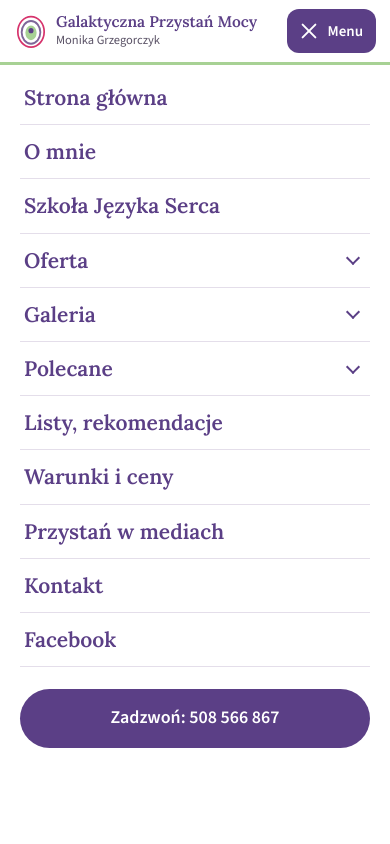
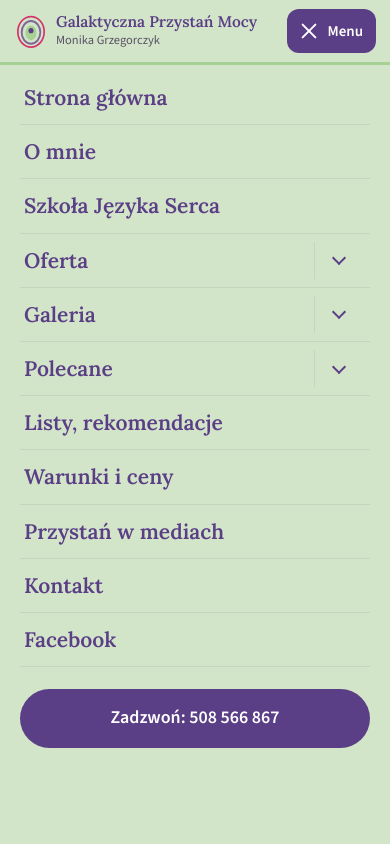
Before and after one commit to Disaster26/galaktycznaprzystan-koncept, a plain HTML site: page index.html in a window 390 px wide. Both pictures are taken after a click on the button "Menu". Shown: the top 844 px of the page. Drawn offline with Linux system fonts and the light colour scheme.

Commit message:
Rozmowa 12.11: tlo w stonowanej zieleni, Oferta/Galeria/Polecane jako link do opisu ogolnego + strzalka rozwijania, ochrona zdjec przed przeciaganiem
Co-Authored-By: Claude Opus 5.5 <noreply@anthropic.com>

```diff
--- a/app.js
+++ b/app.js
@@ -7,7 +7,7 @@
   /* menu mobilne */
   var pody = [].slice.call(menu.querySelectorAll('.pod-btn'));
   function zwinPody(oprocz) {
-    pody.forEach(function (b) { if (b !== oprocz) b.setAttribute('aria-expanded', 'false'); });
+    pody.forEach(function (b) { if (b !== oprocz) { b.setAttribute('aria-expanded', 'false'); b.closest('.pod').classList.remove('otwarte'); } });
   }
   function zamknij() {
     menu.classList.remove('otw');
@@ -31,12 +31,19 @@
       var otw = b.getAttribute('aria-expanded') !== 'true';
       zwinPody(b);
       b.setAttribute('aria-expanded', String(otw));
+      b.closest('.pod').classList.toggle('otwarte', otw);
       /* po najechaniu myszą podmenu już jest widoczne - kliknięcie nie powinno go chować */
-      if (!otw && !menu.classList.contains('otw') && b.parentNode.matches(':hover') && window.matchMedia('(hover:hover)').matches) b.setAttribute('aria-expanded', 'true');
+      if (!otw && !menu.classList.contains('otw') && b.closest('.pod').matches(':hover') && window.matchMedia('(hover:hover)').matches) { b.setAttribute('aria-expanded', 'true'); b.closest('.pod').classList.add('otwarte'); }
     });
   });
   document.addEventListener('click', function (e) { if (!menu.classList.contains('otw') && !e.target.closest('.pod')) zwinPody(); });
-  menu.addEventListener('click', function (e) { if (e.target.closest('a')) { zamknij(); } });
+  menu.addEventListener('click', function (e) {
+    var a = e.target.closest('a');
+    if (!a) return;
+    zamknij();
+    /* po wyborze pozycji podmenu chowamy je (fokus nie trzyma go otwartego) */
+    if (a.closest('.pod')) a.blur();
+  });
   document.addEventListener('keydown', function (e) {
     if (e.key !== 'Escape') return;
     if (menu.classList.contains('otw')) { zamknij(); burger.focus(); return; }
@@ -150,6 +157,10 @@
     window.addEventListener('resize', odswiez);
   });
 
+  /* zdjęcia: bez menu kontekstowego i przeciągania (utrudnia kopiowanie) */
+  document.addEventListener('contextmenu', function (e) { if (e.target.closest('img, picture, .fotki, .rys')) e.preventDefault(); });
+  document.addEventListener('dragstart', function (e) { if (e.target.tagName === 'IMG') e.preventDefault(); });
+
   /* formularz pokazowy */
   var form = document.getElementById('form');
   form.addEventListener('submit', function (e) {
--- a/index.html
+++ b/index.html
@@ -40,7 +40,7 @@
       <li class="ma"><a href="#o-mnie">O mnie</a></li>
       <li class="ma"><a href="#szkola">Szkoła Języka Serca</a></li>
       <li class="ma pod">
-        <button class="pod-btn" type="button" aria-expanded="false" aria-controls="pod-oferta">Oferta<i class="strz" aria-hidden="true"></i></button>
+        <div class="pod-glowa"><a class="pod-a" href="#sesje">Oferta</a><button class="pod-btn" type="button" aria-expanded="false" aria-controls="pod-oferta" aria-label="Rozwiń listę: Oferta"><i class="strz" aria-hidden="true"></i></button></div>
         <ul class="pod-lista" id="pod-oferta">
           <li><a href="#szamanskie">Prowadzenie szamańskie</a></li>
           <li><a href="#bioenergoterapia">Uzdrawianie energią z przestrzeni serca</a></li>
@@ -51,7 +51,7 @@
         </ul>
       </li>
       <li class="ma pod">
-        <button class="pod-btn" type="button" aria-expanded="false" aria-controls="pod-galeria">Galeria<i class="strz" aria-hidden="true"></i></button>
+        <div class="pod-glowa"><a class="pod-a" href="#aura">Galeria</a><button class="pod-btn" type="button" aria-expanded="false" aria-controls="pod-galeria" aria-label="Rozwiń listę: Galeria"><i class="strz" aria-hidden="true"></i></button></div>
         <ul class="pod-lista" id="pod-galeria">
           <li><a href="#aura">Rysunki aury</a></li>
           <li><a href="#spotkania">Wykłady, warsztaty, spotkania</a></li>
@@ -59,7 +59,7 @@
         </ul>
       </li>
       <li class="ma pod">
-        <button class="pod-btn" type="button" aria-expanded="false" aria-controls="pod-polecane">Polecane<i class="strz" aria-hidden="true"></i></button>
+        <div class="pod-glowa"><a class="pod-a" href="https://www.galaktycznaprzystan.pl/literaturaciekawe-linki/" target="_blank" rel="noopener">Polecane</a><button class="pod-btn" type="button" aria-expanded="false" aria-controls="pod-polecane" aria-label="Rozwiń listę: Polecane"><i class="strz" aria-hidden="true"></i></button></div>
         <ul class="pod-lista" id="pod-polecane">
           <li><a href="https://www.galaktycznaprzystan.pl/literaturaciekawe-linki/muzyka-inspiracji/" target="_blank" rel="noopener">Muzyka inspiracji</a></li>
           <li><a href="https://www.galaktycznaprzystan.pl/literaturaciekawe-linki/filmy-inspiracji/" target="_blank" rel="noopener">Filmy inspiracji</a></li>
--- a/style.css
+++ b/style.css
@@ -6,7 +6,7 @@
 @font-face{font-family:"Source Sans 3";font-style:normal;font-weight:400 700;font-display:swap;src:url(fonts/ss3-latin.woff2) format("woff2");unicode-range:U+0000-00FF,U+0131,U+0152-0153,U+02BB-02BC,U+02C6,U+02DA,U+02DC,U+0304,U+0308,U+0329,U+2000-206F,U+20AC,U+2122,U+2191,U+2193,U+2212,U+2215,U+FEFF,U+FFFD}
 
 :root{
-  --bg:#fff;--bg2:#F2F7EF;--ink:#2A2336;--ink2:#5A5266;--line:#E4DEEA;
+  --bg:#D3E5C9;--bg2:#C3DAB6;--karta:#fff;--ink:#2A2336;--ink2:#5A5266;--line:#C6D6BC;
   --fiolet:#5B3F86;--fiolet-h:#4A3270;--fiolet-b:#7F6699;--zielen:#A7D194;--zielen-h:#96C580;--zielen-d:#3F6B4F;
   --noc:#2E2148;--noc2:#3A2B58;--magenta:#D6336C;
   --serif:Lora,Georgia,"Times New Roman",serif;--sans:"Source Sans 3",system-ui,-apple-system,"Segoe UI",sans-serif;
@@ -15,7 +15,7 @@
 *,*::before,*::after{box-sizing:border-box}
 html{scroll-behavior:smooth;scroll-padding-top:calc(var(--hh) + 8px);-webkit-text-size-adjust:100%}
 body{margin:0;background:var(--bg);color:var(--ink);font:400 17px/1.6 var(--sans);overflow-x:hidden}
-img{display:block;max-width:100%;height:auto}
+img{display:block;max-width:100%;height:auto;-webkit-user-drag:none;user-select:none;-webkit-touch-callout:none}
 a{color:var(--fiolet)}
 h1,h2,h3{font-family:var(--serif);font-weight:600;line-height:1.18;margin:0;color:var(--fiolet);letter-spacing:-.005em}
 h2{font-size:clamp(28px,3.4vw,42px)}
@@ -27,7 +27,7 @@ p{margin:0 0 .9em}
 :focus-visible{outline:2px solid var(--fiolet);outline-offset:3px}
 
 /* nagłówek: biały pas z marką + fioletowy pas menu z rozwijanymi podmenu */
-.top{position:sticky;top:0;z-index:50;background:#fff;transition:box-shadow .2s;padding-bottom:calc(var(--hm) + 3px)}
+.top{position:sticky;top:0;z-index:50;background:var(--bg);transition:box-shadow .2s;padding-bottom:calc(var(--hm) + 3px)}
 .top.cien{box-shadow:0 6px 18px -12px rgba(46,33,72,.45)}
 .top-in{height:var(--hr);width:min(1280px,100% - 32px);margin:0 auto;display:flex;align-items:center;gap:20px}
 .marka{display:flex;align-items:center;gap:10px;text-decoration:none;color:var(--fiolet);min-width:0;margin-right:auto}
@@ -44,19 +44,22 @@ p{margin:0 0 .9em}
 .menu{position:absolute;left:0;right:0;top:var(--hr);height:var(--hm);background:var(--fiolet);border-bottom:3px solid var(--zielen)}
 .menu-lista{list-style:none;margin:0 auto;padding:0;height:100%;width:min(1280px,100% - 32px);display:flex;align-items:stretch;justify-content:space-between}
 .ma{position:relative;display:flex}
-.ma>a,.pod-btn{display:flex;align-items:center;gap:7px;color:#fff;text-decoration:none;font:600 15.5px/1.2 var(--sans);padding:0 10px;white-space:nowrap;background:none;border:0;cursor:pointer;position:relative}
-.ma>a::after,.pod-btn::after{content:"";position:absolute;left:10px;right:10px;bottom:0;height:4px;border-radius:4px 4px 0 0;background:var(--zielen);transform:scaleX(0);transition:transform .18s}
-.ma>a:hover,.pod-btn:hover,.pod:hover>.pod-btn,.pod-btn[aria-expanded="true"]{background:rgba(255,255,255,.12)}
-.ma>a:hover::after,.pod-btn:hover::after,.ma>a.akt::after,.pod.akt>.pod-btn::after{transform:none}
-.ma>a.akt,.pod.akt>.pod-btn{background:rgba(255,255,255,.16)}
+.pod-glowa{display:flex;align-items:stretch}
+.ma>a,.pod-a,.pod-btn{display:flex;align-items:center;gap:7px;color:#fff;text-decoration:none;font:600 15.5px/1.2 var(--sans);padding:0 10px;white-space:nowrap;background:none;border:0;cursor:pointer;position:relative}
+.ma>a::after,.pod-a::after{content:"";position:absolute;left:10px;right:10px;bottom:0;height:4px;border-radius:4px 4px 0 0;background:var(--zielen);transform:scaleX(0);transition:transform .18s}
+.ma>a:hover,.pod:hover>.pod-glowa,.pod-glowa:has(.pod-btn[aria-expanded="true"]){background:rgba(255,255,255,.12)}
+.pod-a{padding-right:2px}
+.pod-btn{padding:0 10px 0 6px}
+.ma>a:hover::after,.pod-a:hover::after,.ma>a.akt::after,.pod.akt .pod-a::after{transform:none}
+.ma>a.akt,.pod.akt>.pod-glowa{background:rgba(255,255,255,.16)}
 .strz{width:7px;height:7px;border-right:2px solid currentColor;border-bottom:2px solid currentColor;transform:translateY(-2px) rotate(45deg);transition:transform .18s;flex:none}
 .pod-btn[aria-expanded="true"] .strz{transform:translateY(1px) rotate(-135deg)}
 .pod-lista{list-style:none;margin:3px 0 0;padding:8px 0;position:absolute;top:100%;left:0;min-width:300px;max-width:380px;background:#fff;border-top:3px solid var(--zielen);border-radius:0 0 12px 12px;box-shadow:0 18px 36px -14px rgba(46,33,72,.45);opacity:0;visibility:hidden;transform:translateY(-4px);transition:opacity .15s,transform .15s,visibility 0s .15s}
 .pod-lista::before{content:"";position:absolute;left:0;right:0;top:-8px;height:8px}
-.pod:hover>.pod-lista,.pod:focus-within>.pod-lista,.pod-btn[aria-expanded="true"]+.pod-lista{opacity:1;visibility:visible;transform:none;transition:opacity .15s,transform .15s}
+.pod:hover>.pod-lista,.pod:focus-within>.pod-lista,.pod-glowa:has(.pod-btn[aria-expanded="true"])+.pod-lista,.pod.otwarte>.pod-lista{opacity:1;visibility:visible;transform:none;transition:opacity .15s,transform .15s}
 .pod-lista a{display:block;color:var(--ink);text-decoration:none;font-size:16px;line-height:1.35;padding:10px 20px 10px 34px;position:relative}
 .pod-lista a::before{content:"";position:absolute;left:16px;top:16px;width:7px;height:7px;border-radius:50%;border:2px solid var(--fiolet-b)}
-.pod-lista a:hover,.pod-lista a.akt{background:var(--bg2);color:var(--fiolet)}
+.pod-lista a:hover,.pod-lista a.akt{background:#EEF5EA;color:var(--fiolet)}
 .pod-lista a.akt::before{background:var(--zielen);border-color:var(--zielen-d)}
 .tylko-mob{display:none!important}
 .menu .menu-tel{display:none}
@@ -221,13 +224,13 @@ p{margin:0 0 .9em}
 .form-info{margin:0;color:var(--zielen-d);font-weight:600}
 
 /* stopka */
-.stopka{background:#F6F3FA;color:#4B4458;padding:56px 0 26px;border-top:1px solid var(--line)}
+.stopka{background:#B9D2AB;color:#3A3446;padding:56px 0 26px;border-top:1px solid var(--line)}
 .stopka-in{display:grid;grid-template-columns:minmax(0,5fr) minmax(0,3fr) minmax(0,3fr);gap:36px}
 .s-marka p{font-size:15px;margin:16px 0 0;max-width:380px}
 .s-kol h3{font-family:var(--sans);font-size:15px;font-weight:600;color:var(--ink);margin:0 0 10px}
-.s-kol a{display:block;color:#4B4458;text-decoration:none;font-size:15.5px;padding:4px 0;word-break:break-word}
+.s-kol a{display:block;color:#3A3446;text-decoration:none;font-size:15.5px;padding:4px 0;word-break:break-word}
 .s-kol a:hover{color:var(--fiolet)}
-.stopka-dol{display:flex;justify-content:space-between;align-items:center;gap:14px 24px;flex-wrap:wrap;margin-top:40px;padding-top:20px;border-top:1px solid #E1D9EA;font-size:14.5px}
+.stopka-dol{display:flex;justify-content:space-between;align-items:center;gap:14px 24px;flex-wrap:wrap;margin-top:40px;padding-top:20px;border-top:1px solid rgba(58,52,70,.18);font-size:14.5px}
 .stopka-dol a{color:inherit}
 
 /* pasek mobilny */
@@ -247,18 +250,23 @@ p{margin:0 0 .9em}
   .burger[aria-expanded="true"] .burger-k span:nth-child(1){transform:translateY(7px) rotate(45deg)}
   .burger[aria-expanded="true"] .burger-k span:nth-child(2){opacity:0}
   .burger[aria-expanded="true"] .burger-k span:nth-child(3){transform:translateY(-7px) rotate(-45deg)}
-  .menu.otw{display:block;position:fixed;top:var(--hh);left:0;right:0;bottom:0;height:auto;background:#fff;padding:6px 20px 28px;overflow-y:auto;border:0}
+  .menu.otw{display:block;position:fixed;top:var(--hh);left:0;right:0;bottom:0;height:auto;background:var(--bg);padding:6px 20px 28px;overflow-y:auto;border:0}
   .menu.otw .menu-lista{display:block;width:auto;height:auto}
   .menu.otw .tylko-mob{display:block!important}
   .menu.otw .ma{display:block;border-bottom:1px solid var(--line)}
-  .menu.otw .ma>a,.menu.otw .pod-btn{width:100%;justify-content:space-between;font-family:var(--serif);font-size:21px;font-weight:600;color:var(--fiolet);padding:14px 4px;background:none;text-align:left}
-  .menu.otw .ma>a::after,.menu.otw .pod-btn::after{display:none}
+  .menu.otw .pod-glowa{justify-content:space-between}
+  .menu.otw .pod-a{flex:1}
+  .menu.otw .pod-btn{width:56px;justify-content:center;flex:none;border-left:1px solid var(--line);margin:8px 0;padding:0}
+  .menu.otw .ma>a,.menu.otw .pod-a{width:100%;justify-content:space-between;font-family:var(--serif);font-size:21px;font-weight:600;color:var(--fiolet);padding:14px 4px;background:none;text-align:left}
+  .menu.otw .pod-btn{color:var(--fiolet);background:none}
+  .menu.otw .pod:hover>.pod-glowa,.menu.otw .pod-glowa{background:none}
+  .menu.otw .ma>a::after,.menu.otw .pod-a::after{display:none}
   .menu.otw .ma>a.akt{background:none;justify-content:flex-start}
-  .menu.otw .ma>a.akt::before{content:"";display:inline-block;width:9px;height:9px;border-radius:50%;background:var(--zielen);box-shadow:0 0 0 3px #fff,0 0 0 5px var(--fiolet-b);margin:0 14px 3px 2px}
+  .menu.otw .ma>a.akt::before{content:"";display:inline-block;width:9px;height:9px;border-radius:50%;background:var(--zielen);box-shadow:0 0 0 3px var(--bg),0 0 0 5px var(--fiolet-b);margin:0 14px 3px 2px}
   .menu.otw .strz{width:10px;height:10px;margin-right:8px}
-  .menu.otw .pod-lista{position:static;opacity:1;visibility:visible;transform:none;display:none;box-shadow:none;border:0;border-left:3px solid var(--zielen);border-radius:0;min-width:0;max-width:none;margin:0 0 14px 4px;padding:2px 0;background:var(--bg2);transition:none}
+  .menu.otw .pod-lista{position:static;opacity:1;visibility:visible;transform:none;display:none;box-shadow:none;border:0;border-left:3px solid var(--fiolet-b);border-radius:0;min-width:0;max-width:none;margin:0 0 14px 4px;padding:2px 0;background:#fff;transition:none}
   .menu.otw .pod:hover>.pod-lista,.menu.otw .pod:focus-within>.pod-lista{display:none}
-  .menu.otw .pod-btn[aria-expanded="true"]+.pod-lista{display:block}
+  .menu.otw .pod.otwarte>.pod-lista{display:block}
   .menu.otw .pod-lista a{font-size:17px;padding:11px 14px 11px 34px}
   .menu.otw .pod-lista a::before{top:18px}
   .menu.otw .menu-tel{display:block;margin-top:22px;border:0;background:var(--fiolet);color:#fff;text-align:center;border-radius:999px;font-family:var(--sans);font-size:18px;font-weight:600;padding:15px;text-decoration:none}
@@ -281,7 +289,7 @@ p{margin:0 0 .9em}
   .burger{margin-left:auto}
   .hero-tel{display:block}
   /* hero: zdjęcie nad tekstem, całość = jeden ekran */
-  .hero{display:flex;flex-direction:column;align-items:stretch;background:#fff;height:calc(100svh - var(--hh));min-height:540px}
+  .hero{display:flex;flex-direction:column;align-items:stretch;background:var(--bg);height:calc(100svh - var(--hh));min-height:540px}
   .hero-foto{position:relative;inset:auto;flex:1 1 auto;min-height:150px}
   .hero-foto::after{display:none}
   .hero-foto>picture img{object-position:50% 50%}
@@ -321,7 +329,7 @@ p{margin:0 0 .9em}
   .stopka{padding:44px 0 96px}
   .stopka-in{grid-template-columns:minmax(0,1fr) minmax(0,1fr);gap:28px 20px}
   .s-marka{grid-column:1/-1}
-  .mob{display:grid;grid-template-columns:1fr 1.4fr;gap:10px;position:fixed;left:0;right:0;bottom:0;z-index:40;padding:10px 14px calc(10px + env(safe-area-inset-bottom));background:rgba(255,255,255,.97);border-top:1px solid var(--line);transform:translateY(110%);transition:transform .25s}
+  .mob{display:grid;grid-template-columns:1fr 1.4fr;gap:10px;position:fixed;left:0;right:0;bottom:0;z-index:40;padding:10px 14px calc(10px + env(safe-area-inset-bottom));background:rgba(211,229,201,.97);border-top:1px solid var(--line);transform:translateY(110%);transition:transform .25s}
   .mob.widac{transform:none}
   .mob a{display:flex;align-items:center;justify-content:center;height:48px;border-radius:999px;text-decoration:none;font-weight:600;border:1px solid var(--fiolet);color:var(--fiolet)}
   .mob .mob-cta{background:var(--fiolet);color:#fff}
```
